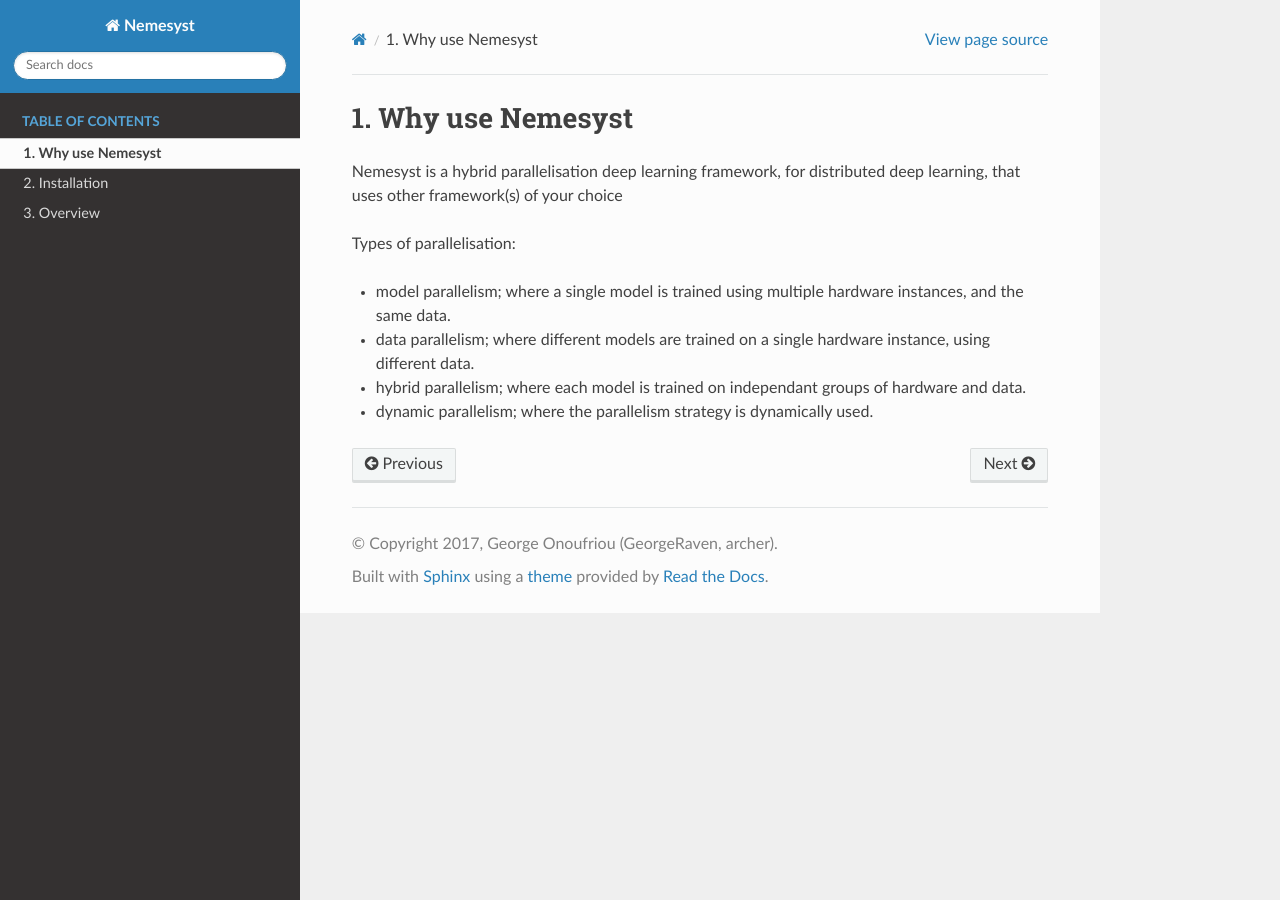
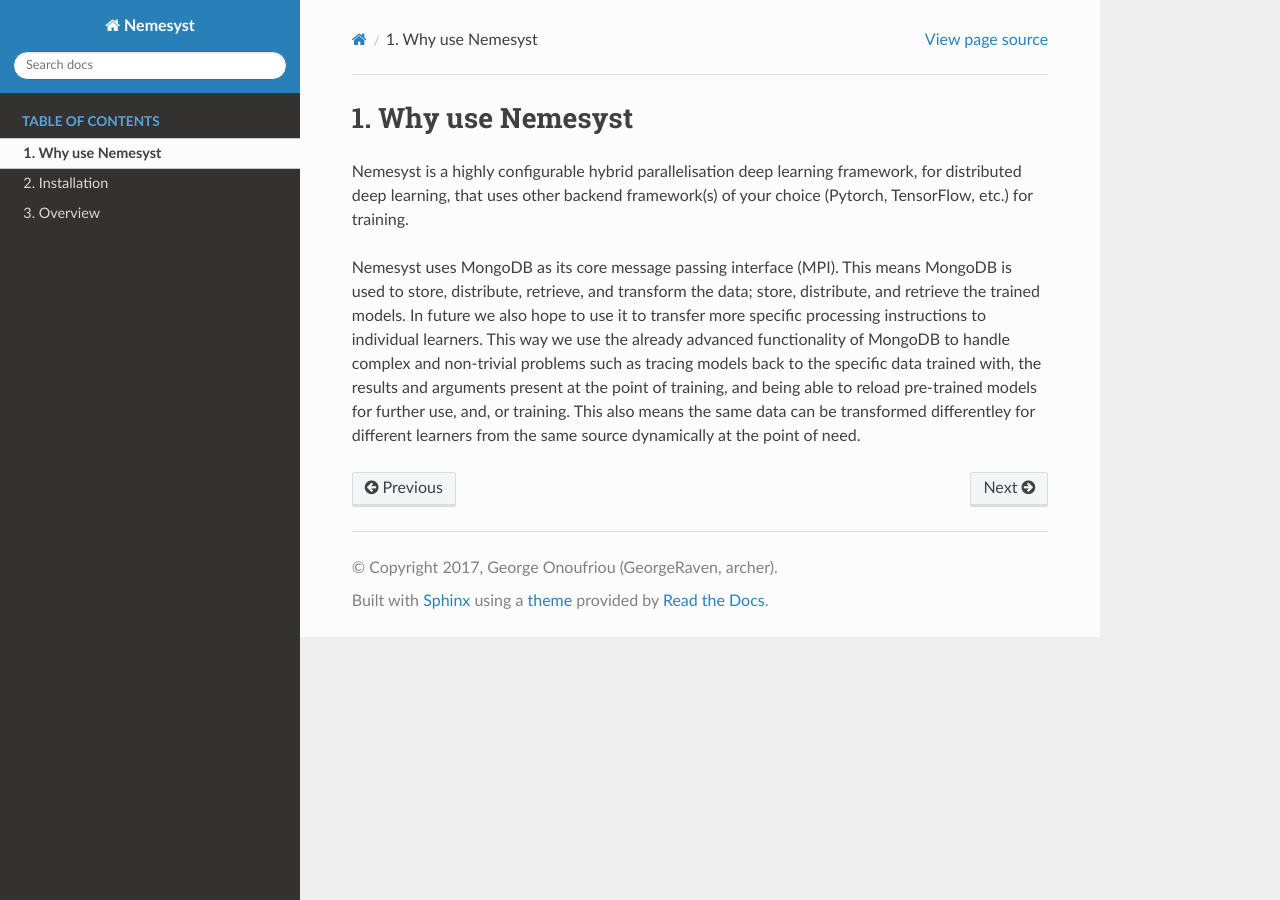
Before and after one commit to DreamingRaven/nemesyst, a Sphinx documentation site: the page built from docs/source/justification.rst, in a window 1280 px wide. Built offline with Sphinx 7.4.7 and the Read the Docs theme 2.0.0, drawn with Linux system fonts in a browser that asks for light colours; the version number could not be read and is left out.

Commit message:
Updated docs justification
added description to justification doc about the things Nemesyst could
provide.

```diff
--- a/docs/source/justification.rst
+++ b/docs/source/justification.rst
@@ -1,11 +1,13 @@
 Why use Nemesyst
 ================
-Nemesyst is a hybrid parallelisation deep learning framework, for distributed
-deep learning, that uses other framework(s) of your choice
 
-Types of parallelisation:
+Nemesyst is a highly configurable hybrid parallelisation deep learning framework, for distributed deep learning, that uses other backend framework(s) of your choice (Pytorch, TensorFlow, etc.) for training.
 
-* model parallelism; where a single model is trained using multiple hardware instances, and the same data.
-* data parallelism; where different models are trained on a single hardware instance, using different data.
-* hybrid parallelism; where each model is trained on independant groups of hardware and data.
-* dynamic parallelism; where the parallelism strategy is dynamically used.
+Nemesyst uses MongoDB as its core message passing interface (MPI). This means MongoDB is used to store, distribute, retrieve, and transform the data; store, distribute, and retrieve the trained models. In future we also hope to use it to transfer more specific processing instructions to individual learners. This way we use the already advanced functionality of MongoDB to handle complex and non-trivial problems such as tracing models back to the specific data trained with, the results and arguments present at the point of training, and being able to reload pre-trained models for further use, and, or training. This also means the same data can be transformed differentley for different learners from the same source dynamically at the point of need.
+
+.. Types of parallelisation:
+..
+.. * model parallelism; where a single model is trained using multiple hardware instances, and the same data.
+.. * data parallelism; where different models are trained on a single hardware instance, using different data.
+.. * hybrid parallelism; where each model is trained on independant groups of hardware and data.
+.. * dynamic parallelism; where the parallelism strategy is dynamically used.
```
